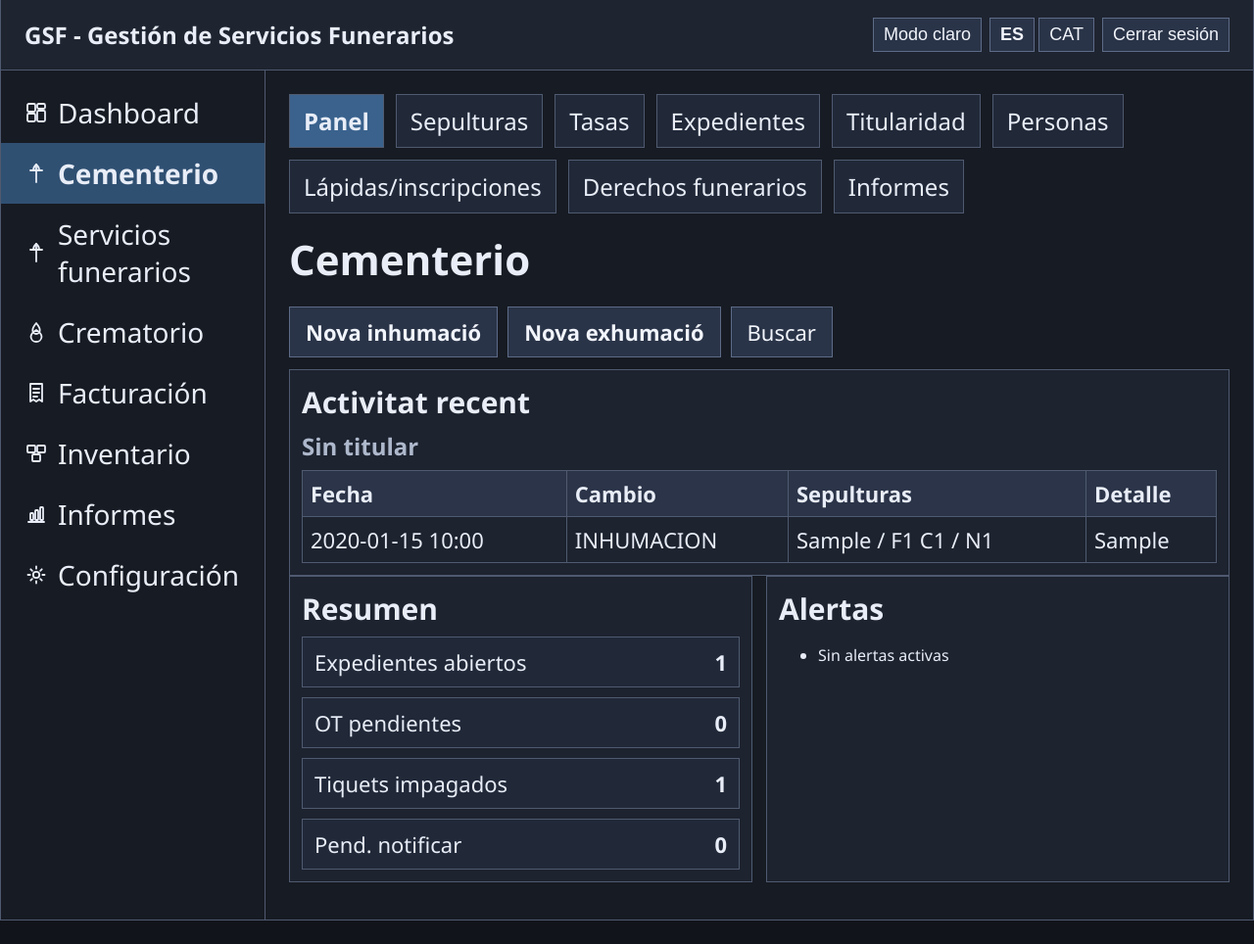
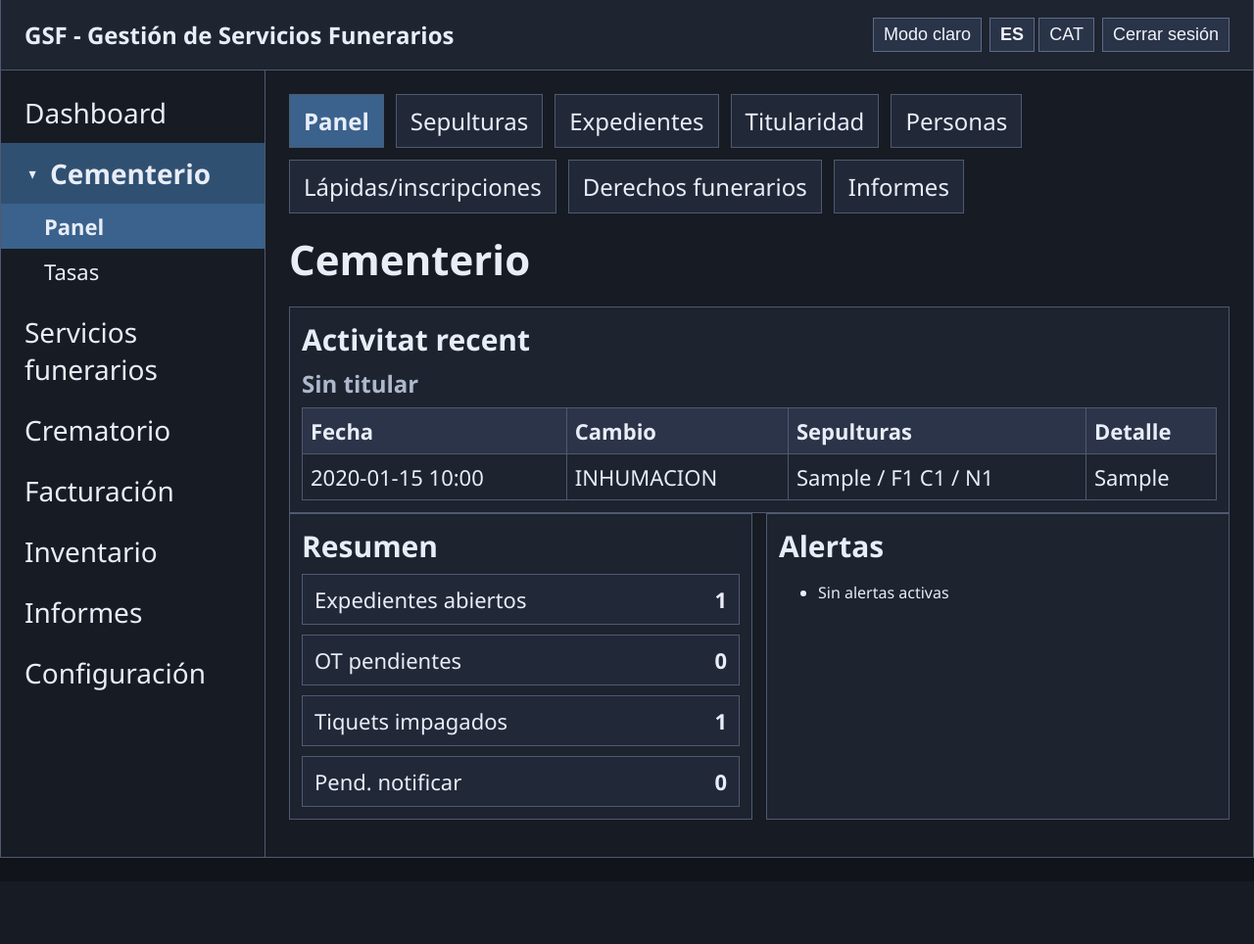
Before and after one commit to jaumecarreno/cementerio, a Flask app: page /cementerio/panel in a window 1280 px wide. Shown: the part 25-989 px from the top of the page at 98% size. After the commit the page ends 901 px from the top, so only its background shows below. Run offline with Flask 3, Linux system fonts and the light colour scheme; a user stored in the database is signed in; tables that the repository leaves empty hold one stand-in row (values such as "Sample post"); some libraries are stand-ins or nearby versions.

Commit message:
feat: enhance cemetery panel with accordion menu for improved navigation and remove redundant action buttons

```diff
--- a/app/static/style.css
+++ b/app/static/style.css
@@ -123,30 +123,45 @@ a {
   font-weight: 700;
 }
 
-.menu-icon {
-  width: 24px;
-  height: 24px;
-  display: inline-flex;
-  align-items: center;
-  justify-content: center;
-  flex-shrink: 0;
+.menu-label {
+  flex: 1;
 }
 
-.menu-icon svg {
-  width: 100%;
-  height: 100%;
+.menu-accordion > summary {
+  list-style: none;
+  cursor: pointer;
 }
 
-.menu-icon svg * {
-  stroke: currentColor;
-  fill: none;
-  stroke-width: 1.8;
-  stroke-linecap: round;
-  stroke-linejoin: round;
+.menu-accordion > summary::-webkit-details-marker {
+  display: none;
 }
 
-.menu-label {
-  flex: 1;
+.accordion-arrow {
+  display: inline-flex;
+  width: 16px;
+  justify-content: center;
+  align-items: center;
+  font-size: 16px;
+  transition: transform 0.16s ease;
+}
+
+.menu-accordion:not([open]) .accordion-arrow {
+  transform: rotate(-90deg);
+}
+
+.menu-subsection {
+  padding: 0 0 8px;
+}
+
+.menu-sublink {
+  display: block;
+  padding: 8px 24px 8px 44px;
+  font-size: 22px;
+}
+
+.menu-sublink.active {
+  background: var(--active-2);
+  font-weight: 700;
 }
 
 .main {
@@ -467,6 +482,11 @@ select {
     padding: 10px 14px;
   }
 
+  .menu-sublink {
+    font-size: 16px;
+    padding: 8px 14px 8px 34px;
+  }
+
   .main,
   .box,
   .card,
--- a/app/templates/base.html
+++ b/app/templates/base.html
@@ -15,7 +15,6 @@
   <link rel="stylesheet" href="{{ url_for('static', filename='style.css') }}">
 </head>
 <body>
-  {% from "partials/icons.html" import sidebar_icon %}
   {% set active_global = active_global|default('cemetery') %}
   {% set active_cem = active_cem|default('panel') %}
   <div class="layout">
@@ -46,35 +45,34 @@
     <div class="content">
       <aside class="sidebar">
         <a class="menu-link {% if active_global == 'dashboard' %}active{% endif %}" href="{{ url_for('dashboard_page') }}">
-          <span class="menu-icon">{{ sidebar_icon("dashboard") }}</span>
           <span class="menu-label">{{ t('menu.dashboard') }}</span>
         </a>
-        <a class="menu-link {% if active_global == 'cemetery' %}active{% endif %}" href="{{ url_for('cemetery.panel') }}">
-          <span class="menu-icon">{{ sidebar_icon("funeral_services") }}</span>
-          <span class="menu-label">{{ t('menu.cemetery') }}</span>
-        </a>
+        <details class="menu-accordion {% if active_global == 'cemetery' %}active{% endif %}" open>
+          <summary class="menu-link {% if active_global == 'cemetery' %}active{% endif %}">
+            <span class="accordion-arrow" aria-hidden="true">&#9662;</span>
+            <span class="menu-label">{{ t('menu.cemetery') }}</span>
+          </summary>
+          <div class="menu-subsection">
+            <a class="menu-sublink {% if active_cem == 'panel' %}active{% endif %}" href="{{ url_for('cemetery.panel') }}">{{ t('cem.panel') }}</a>
+            <a class="menu-sublink {% if active_cem == 'tasas' %}active{% endif %}" href="{{ url_for('cemetery.search_graves') }}">{{ t('cem.fees') }}</a>
+          </div>
+        </details>
         <a class="menu-link {% if active_global == 'funeral_services' %}active{% endif %}" href="{{ url_for('module_pending', slug='servicios-funerarios') }}">
-          <span class="menu-icon">{{ sidebar_icon("funeral_services") }}</span>
           <span class="menu-label">{{ t('menu.funeral_services') }}</span>
         </a>
         <a class="menu-link {% if active_global == 'crematorium' %}active{% endif %}" href="{{ url_for('module_pending', slug='crematorio') }}">
-          <span class="menu-icon">{{ sidebar_icon("crematorium") }}</span>
           <span class="menu-label">{{ t('menu.crematorium') }}</span>
         </a>
         <a class="menu-link {% if active_global == 'billing' %}active{% endif %}" href="{{ url_for('module_pending', slug='facturacion') }}">
-          <span class="menu-icon">{{ sidebar_icon("billing") }}</span>
           <span class="menu-label">{{ t('menu.billing') }}</span>
         </a>
         <a class="menu-link {% if active_global == 'inventory' %}active{% endif %}" href="{{ url_for('module_pending', slug='inventario') }}">
-          <span class="menu-icon">{{ sidebar_icon("inventory") }}</span>
           <span class="menu-label">{{ t('menu.inventory') }}</span>
         </a>
         <a class="menu-link {% if active_global == 'reports' %}active{% endif %}" href="{{ url_for('cemetery.reporting') }}">
-          <span class="menu-icon">{{ sidebar_icon("reports") }}</span>
           <span class="menu-label">{{ t('menu.reports') }}</span>
         </a>
         <a class="menu-link {% if active_global == 'settings' %}active{% endif %}" href="{{ url_for('config_page') }}">
-          <span class="menu-icon">{{ sidebar_icon("settings") }}</span>
           <span class="menu-label">{{ t('menu.settings') }}</span>
         </a>
       </aside>
@@ -83,7 +81,6 @@
         <div class="cem-submenu">
           <a class="tab-link {% if active_cem == 'panel' %}active{% endif %}" href="{{ url_for('cemetery.panel') }}">{{ t('cem.panel') }}</a>
           <a class="tab-link {% if active_cem == 'sepulturas' %}active{% endif %}" href="{{ url_for('cemetery.search_graves') }}">{{ t('cem.graves') }}</a>
-          <a class="tab-link {% if active_cem == 'tasas' %}active{% endif %}" href="{{ url_for('cemetery.search_graves') }}">{{ t('cem.fees') }}</a>
           <a class="tab-link {% if active_cem == 'expedientes' %}active{% endif %}" href="{{ url_for('cemetery.expedientes') }}">{{ t('cem.cases') }}</a>
           <a class="tab-link {% if active_cem == 'titularidad' %}active{% endif %}" href="{{ url_for('cemetery.ownership_cases_alias') }}">{{ t('cem.ownership') }}</a>
           <a class="tab-link {% if active_cem == 'personas' %}active{% endif %}" href="{{ url_for('cemetery.people_list') }}">{{ t('cem.people') }}</a>
--- a/app/templates/cemetery/panel.html
+++ b/app/templates/cemetery/panel.html
@@ -5,13 +5,6 @@
 {% block title %}{{ t('menu.cemetery') }}{% endblock %}
 {% block content %}
 <h1 class="page-title">{{ t('menu.cemetery') }}</h1>
-
-<div class="dashboard-top-actions">
-  <a class="btn primary" href="{{ url_for('cemetery.expedientes', create_tipo='INHUMACION') }}">Nova inhumació</a>
-  <a class="btn primary" href="{{ url_for('cemetery.expedientes', create_tipo='EXHUMACION') }}">Nova exhumació</a>
-  <a class="btn" href="{{ url_for('cemetery.search_graves') }}">Buscar</a>
-</div>
-
 <div class="box">
   <h3>Activitat recent</h3>
   {% if data.recent_activity_by_titular %}
```
